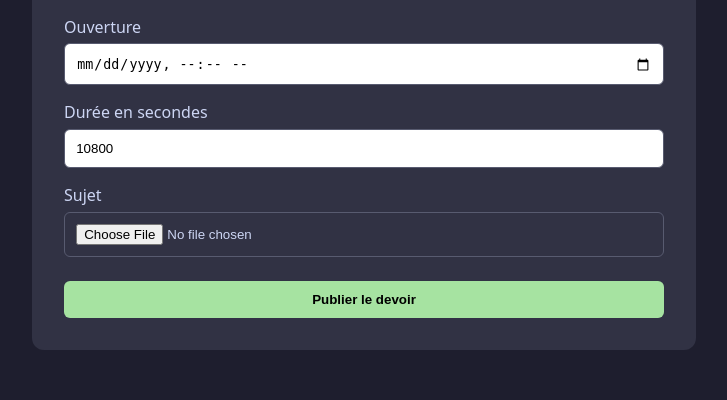
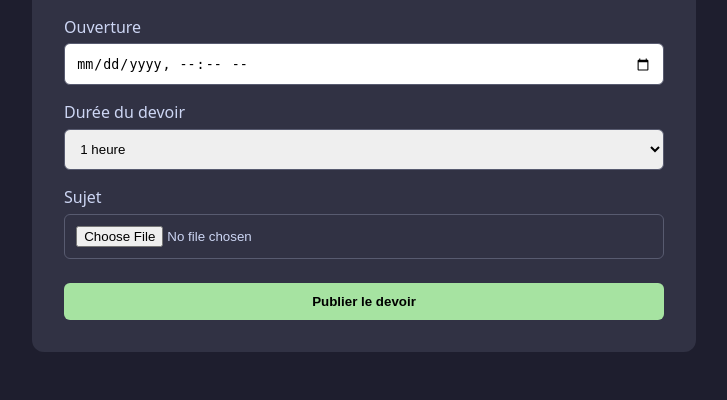
Before and after one commit to kebemouhamet08-gif/EXP, a Flask app: page /professeur/devoir/nouveau in a window 1280 px wide. Shown: the part 489-889 px from the top of the page, without its empty margins (276-1003 px from the left). Before the commit the page ends 839 px from the top, so only its background shows below. Run offline with Flask 3, Linux system fonts and the light colour scheme; the visitor is signed in with stand-in values (Sample User, id 1); data that the repository does not hold is empty.

Commit message:
Simplifier le choix de la duree

```diff
--- a/templates/formulaire.html
+++ b/templates/formulaire.html
@@ -23,7 +23,17 @@
         <label>Titre<input name="titre" required></label><label>Description<textarea name="description" rows="4"></textarea></label>
         <label>Classe<select name="classe_id" required>{% for classe in classes %}<option value="{{ classe['id'] }}">{{ classe['nom'] }}</option>{% endfor %}</select></label>
         <label>Ouverture<input type="datetime-local" name="date_ouverture" required></label>
-        <label>Durée en secondes<input type="number" name="duree" min="60" value="10800" required></label>
+        <label>Durée du devoir
+            <select name="duree" required>
+                <option value="60">1 minute</option>
+                <option value="300">5 minutes</option>
+                <option value="600">10 minutes</option>
+                <option value="1800">30 minutes</option>
+                <option value="3600" selected>1 heure</option>
+                <option value="7200">2 heures</option>
+                <option value="10800">3 heures</option>
+            </select>
+        </label>
         <label>Sujet<input type="file" name="sujet" accept=".pdf,.docx,.jpg,.png" required></label><button type="submit">Publier le devoir</button>
     </form>
     {% endif %}
```
